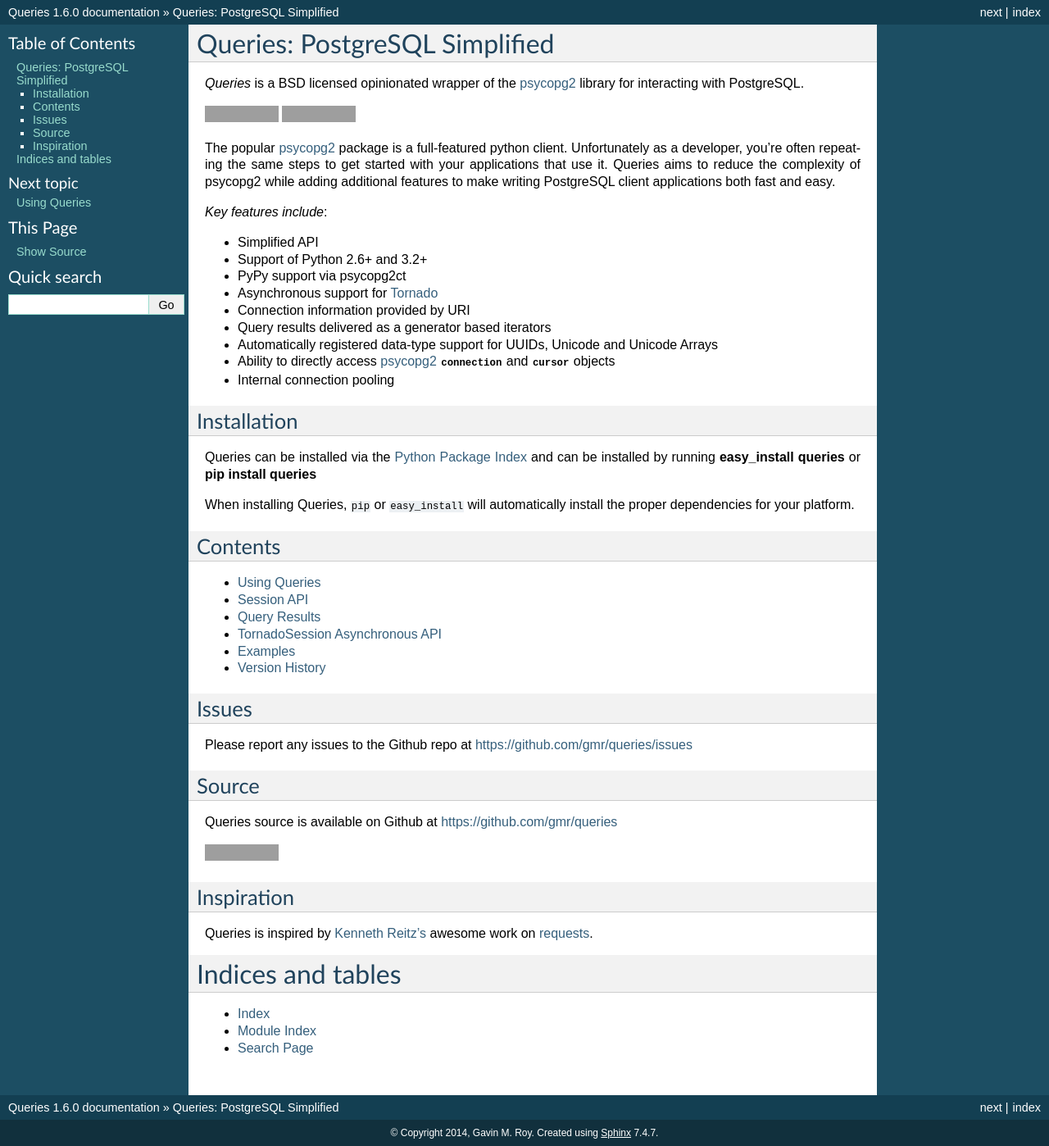
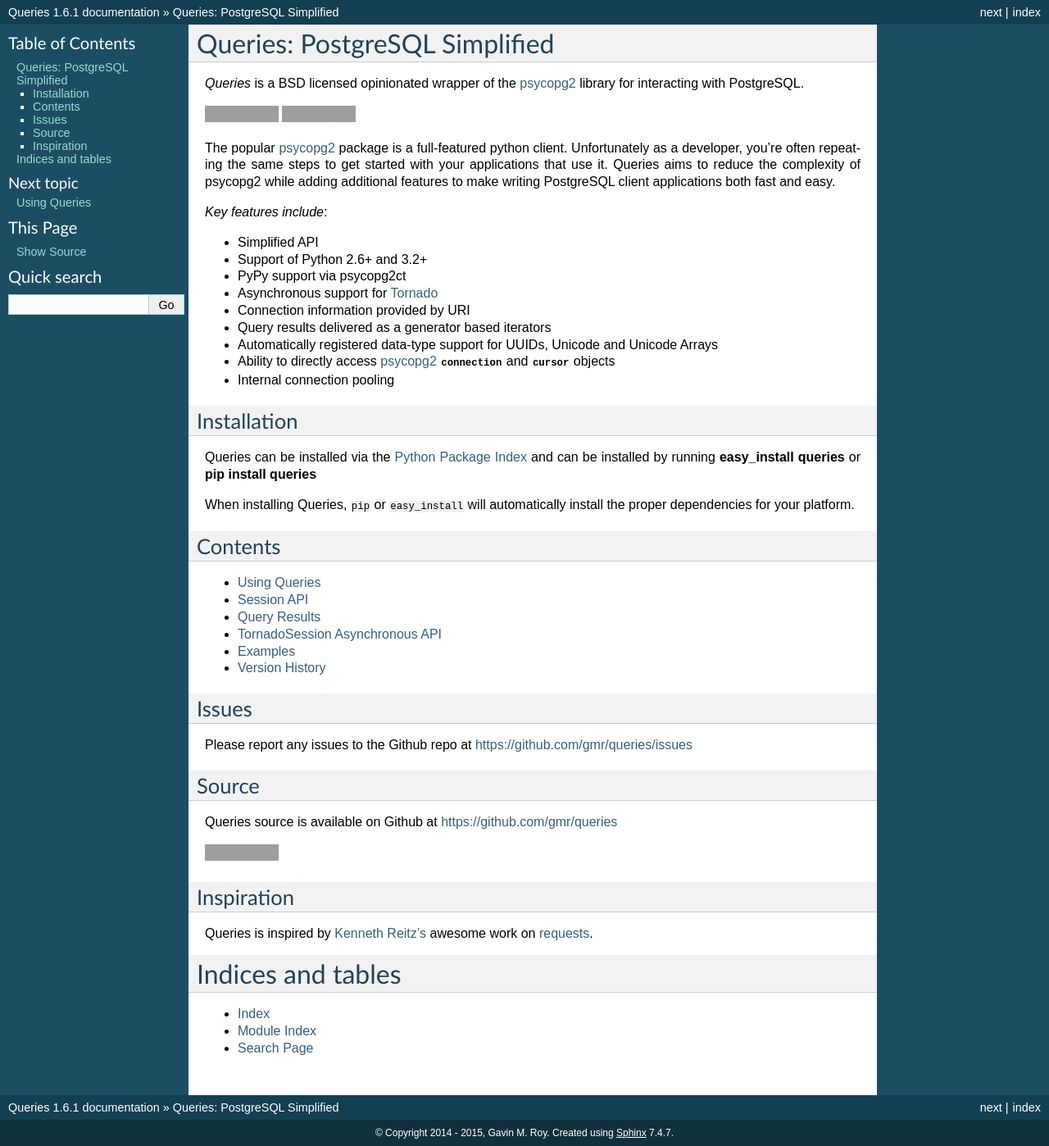
Before and after one commit to gmr/queries, a Sphinx documentation site: the page built from docs/index.rst, in a window 1280 px wide. Shown: the whole page at 82% size. Built offline with Sphinx 7.4.7, drawn with Linux system fonts in a browser that asks for light colours; grey boxes are pictures that could not be loaded.

Commit message:
Bump rev, dates

```diff
--- a/README.rst
+++ b/README.rst
@@ -170,8 +170,8 @@
 .. |Downloads| image:: https://pypip.in/d/queries/badge.svg?
    :target: https://pypi.python.org/pypi/queries
 
-.. |Coverage| image:: https://img.shields.io/coveralls/gmr/queries.svg?
-   :target: https://coveralls.io/r/gmr/queries
+.. |Coverage| image:: https://codecov.io/github/gmr/flatdict/coverage.svg?branch=master
+   :target: https://codecov.io/github/gmr/flatdict?branch=master
 
 .. |Gitter| image:: https://badges.gitter.im/Join Chat.svg
    :target: https://gitter.im/gmr/rabbitpy?utm_source=badge&utm_medium=badge&utm_campaign=pr-badge&utm_content=badge
--- a/docs/conf.py
+++ b/docs/conf.py
@@ -13,7 +13,6 @@
 # serve to show the default.
 import sys
 sys.path.insert(0, '../')
-import os
 
 # If extensions (or modules to document with autodoc) are in another directory,
 # add these directories to sys.path here. If the directory is relative to the
@@ -48,7 +47,7 @@
 
 # General information about the project.
 project = u'Queries'
-copyright = u'2014, Gavin M. Roy'
+copyright = u'2014 - 2015, Gavin M. Roy'
 
 # The version info for the project you're documenting, acts as replacement for
 # |version| and |release|, also used in various other places throughout the
--- a/queries/__init__.py
+++ b/queries/__init__.py
@@ -8,7 +8,7 @@
 Unicode and Unicode arrays.
 
 """
-__version__ = '1.6.0'
+__version__ = '1.6.1'
 version = __version__
 
 import logging
--- a/setup.py
+++ b/setup.py
@@ -30,7 +30,7 @@
                'Topic :: Software Development :: Libraries']
 
 setup(name='queries',
-      version='1.6.0',
+      version='1.6.1',
       description="Simplified PostgreSQL client built upon Psycopg2",
       maintainer="Gavin M. Roy",
       maintainer_email="gavinmroy@gmail.com",
```
Also changed, not shown: 1 other file.
